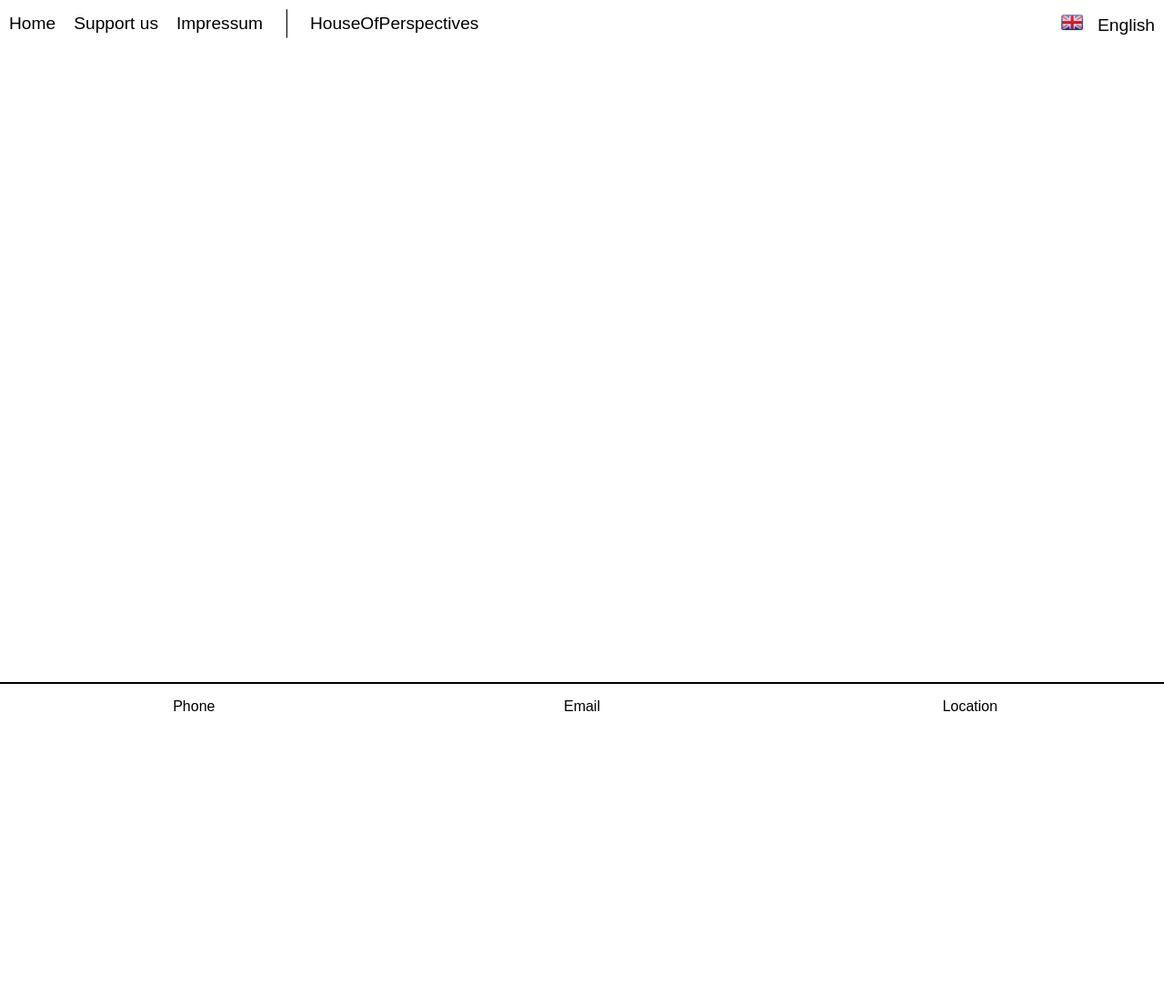
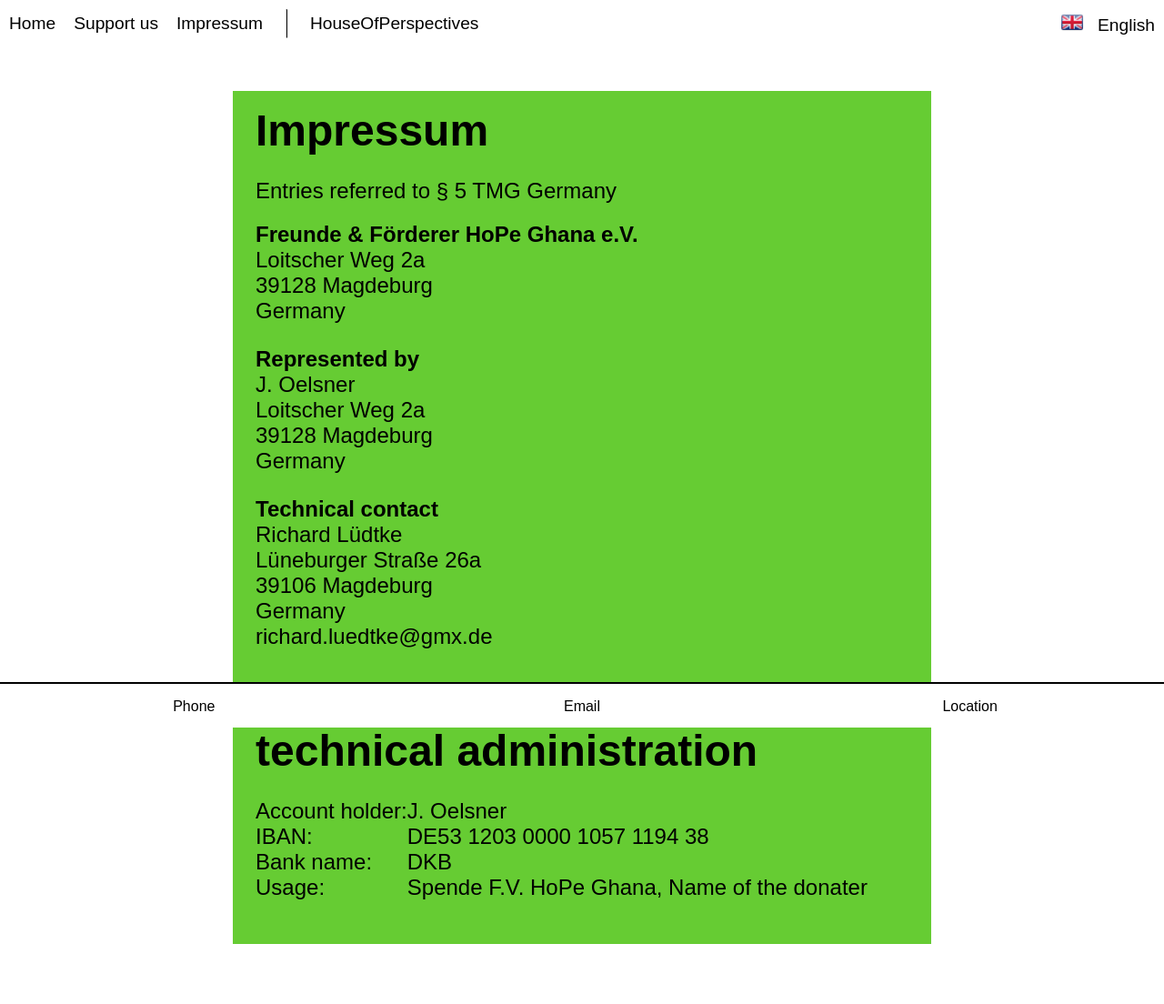
Before and after one commit to Lightshadow244/HoPe, a Django app: template HoPe/Foerder/templates/Foerder/impressum.html in a window 1280 px wide. Shown: the whole page at 91% size. Before the commit the page ends 782 px from the top, so only its background shows below. Run offline with Django 3.2, Linux system fonts and the light colour scheme; the template is opened without the code that fills it, so the values that code supplies are empty.

Commit message:
content update

```diff
--- a/HoPe/Foerder/templates/Foerder/impressum.html
+++ b/HoPe/Foerder/templates/Foerder/impressum.html
@@ -1,10 +1,85 @@
 {% extends "base.html" %}
 {% block content %}
-
-<div class="pure-g foot">
-  <div class="pure-u-1-3 foot-content"><p>Phone</p></div>
-  <div class="pure-u-1-3 foot-content"><p>Email</p></div>
-  <div class="pure-u-1-3 foot-content"><p>Location</p></div>
+<div>
+  <div class="content content-first">
+      <h1 class="content-title">Impressum</h1>
+      <table class="table">
+        <tr>
+          <td><div  class="tmg">Entries referred to § 5 TMG Germany</div></td>
+        </tr>
+        <tr>
+          <td><h4>Freunde & Förderer HoPe Ghana e.V.</h4></td>
+        </tr>
+        <tr>
+          <td>Loitscher Weg 2a</td>
+        </tr>
+        <tr>
+          <td>39128 Magdeburg</td>
+        </tr>
+        <tr>
+          <td>Germany</td>
+        </tr>
+      </table>
+      <table class="table">
+        <tr>
+          <td><h4>Represented by</h4></td>
+        </tr>
+        <tr>
+          <td>J. Oelsner</td>
+        </tr>
+        <tr>
+          <td>Loitscher Weg 2a</td>
+        </tr>
+        <tr>
+          <td>39128 Magdeburg</td>
+        </tr>
+        <tr>
+          <td>Germany</td>
+        </tr>
+      </table>
+      <table class="table">
+        <tr>
+          <td><h4>Technical contact</h4></td>
+        </tr>
+        <tr>
+          <td>Richard Lüdtke</td>
+        </tr>
+        <tr>
+          <td>Lüneburger Straße 26a</td>
+        </tr>
+        <tr>
+          <td>39106 Magdeburg</td>
+        </tr>
+        <tr>
+          <td>Germany</td>
+        </tr>
+        <tr>
+          <td>richard.luedtke@gmx.de</td>
+        </tr>
+      </table>
+  </div>
+  <div class="content">
+      <h1 class="content-title">technical administration</h1>
+      <table class="table">
+        <tr>
+          <td>Account holder:</td>
+          <td>J. Oelsner</td>
+        </tr>
+        <tr>
+          <td>IBAN:</td>
+          <td>DE53 1203 0000 1057 1194 38</td>
+        </tr>
+        <tr>
+          <td>Bank name:</td>
+          <td>DKB</td>
+        </tr>
+        <tr>
+          <td>Usage:</td>
+          <td>Spende F.V. HoPe Ghana, Name of the donater</td>
+        </tr>
+      </table>
+  </div>
+<!--
 </div>
-
+-->
 {% endblock %}
--- a/HoPe/static/css/custom.css
+++ b/HoPe/static/css/custom.css
@@ -6,23 +6,8 @@ body, html {
 
 }
 
-.about {
-	width:60%;
-	background-color: #66CC33;
-	margin-left: auto;
-	margin-right: auto;
-	padding: 1em 0em 3em 0em;
-}
-
-.about-title {
-	margin-left: 1em;
-	font-size:300%;
-}
-
-.about-text {
-	margin-left: 1em;
-	margin-right: 1em;
-	font-size: 150%;
+h4 {
+	margin: 0
 }
 
 .bg {
@@ -40,14 +25,48 @@ body, html {
 	background-position: center !important;
 }
 
+.content {
+	width:60%;
+	background-color: #66CC33;
+	margin-top: 20px;
+	margin-left: auto;
+	margin-right: auto;
+	padding: 1em 0em 3em 0em;
+}
+
+.content-first {
+	margin-top:100px;
+}
+
+.content-title {
+	margin: 0 0 0 25px;
+	font-size:300%;
+}
+
+.content-text {
+	margin: 25px 0 0 25px;
+	font-size: 150%;
+}
+
+.content-wrapper {
+    position: absolute;
+    top: 87%;
+    width: 100%;
+    min-height: 12%;
+    z-index: 2;
+}
+
 .foot {
-	margin-top: 2em;
-	position:absolute;
+	position:fixed;
 	bottom:0;
 	width:100%;
 	background-color: white;
 	height: 3em;
 	border-top: 2px solid black;
+}
+
+.foot-blocker {
+	margin-top: 3em;
 }
 
 .foot-content {
@@ -208,12 +227,16 @@ body, html {
     opacity: 0.9;
 }
 
-.content-wrapper {
-    position: absolute;
-    top: 87%;
-    width: 100%;
-    min-height: 12%;
-    z-index: 2;
+.table {
+	margin: 25px 25px 0 25px;
+}
+
+.table tr td {
+	font-size: 150%;
+}
+
+.tmg {
+	margin-bottom: 20px;
 }
 
 .logo-wrapper {
--- a/HoPe/templates/base.html
+++ b/HoPe/templates/base.html
@@ -91,6 +91,15 @@
 	</ul>
   <div id="content">
     {% block content %}{% endblock %}
+    <div class="foot-blocker">
+      <br>
+    </div>
+    <div class="pure-g foot">
+      <div class="pure-u-1-3 foot-content"><p>Phone</p></div>
+      <div class="pure-u-1-3 foot-content"><p>Email</p></div>
+      <div class="pure-u-1-3 foot-content"><p>Location</p></div>
+    </div>
+    </div>
   </div>
  </body>
 <html>
```
Also changed, not shown: HoPe/Foerder/templates/Foerder/index.html (+5 -10 lines), HoPe/Foerder/templates/Foerder/support_us.html (+32 -4 lines).
